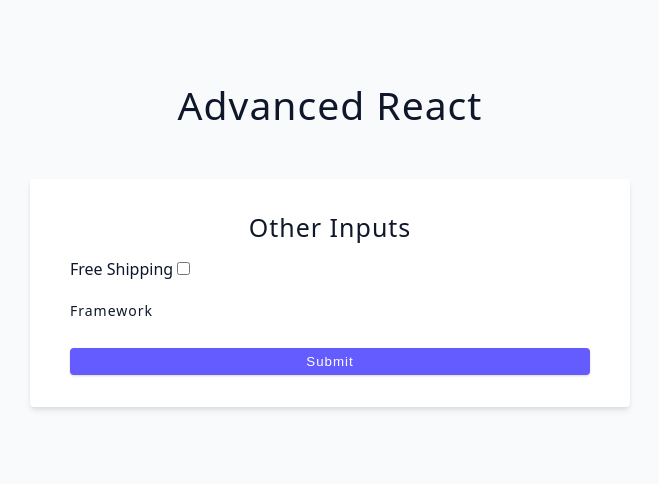
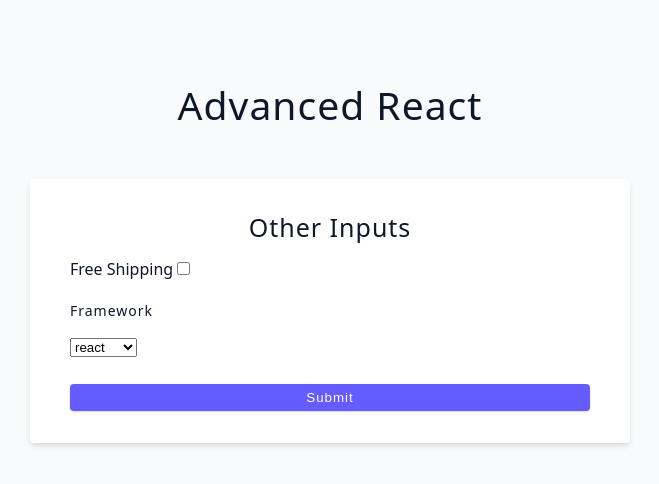
Before and after one commit to vsbron/course-all-in-one-2025, a React (Vite) app in the folder 03-advanced-react/: page / in a window 1280 px wide. Shown: the top 484 px of the page, without its empty margins (310-969 px from the left). Built offline with nearby package versions, Linux system fonts and the light colour scheme.

Commit message:
03-advanced-react - Add controlled select input

```diff
--- a/03-advanced-react/src/tutorial/06-forms/04-other-inputs.jsx
+++ b/03-advanced-react/src/tutorial/06-forms/04-other-inputs.jsx
@@ -4,8 +4,17 @@ import { useState } from "react";
 const frameworks = ["react", "angular", "vue", "svelte"];
 
 const OtherInputs = () => {
-  // Create state variable for shipping
+  // Create state variable for shipping and framework
   const [shipping, setShipping] = useState(false);
+  const [chosenFramework, setChosenFramework] = useState(frameworks[0]);
+
+  // Create the change handlers for checkbox and radio inputs
+  const handleShipping = (e) => {
+    setShipping(e.target.checked);
+  };
+  const handleFramework = (e) => {
+    setChosenFramework(e.target.checked);
+  };
 
   // Returned JSX
   return (
@@ -19,13 +28,25 @@ const OtherInputs = () => {
             name="shipping"
             id="shipping"
             checked={shipping}
-            onChange={(e) => setShipping(e.target.checked)}
+            onChange={handleShipping}
           />
         </div>
         <div className="form-row" style={{ textAlign: "left" }}>
           <label htmlFor="framework" className="form-label">
             Framework
           </label>
+          <select
+            name="framework"
+            id="framework"
+            value={chosenFramework}
+            onChange={handleFramework}
+          >
+            {frameworks.map((fw) => (
+              <option key={fw} value={fw}>
+                {fw}
+              </option>
+            ))}
+          </select>
         </div>
         <button type="submit" className="btn btn-block">
           submit
```
